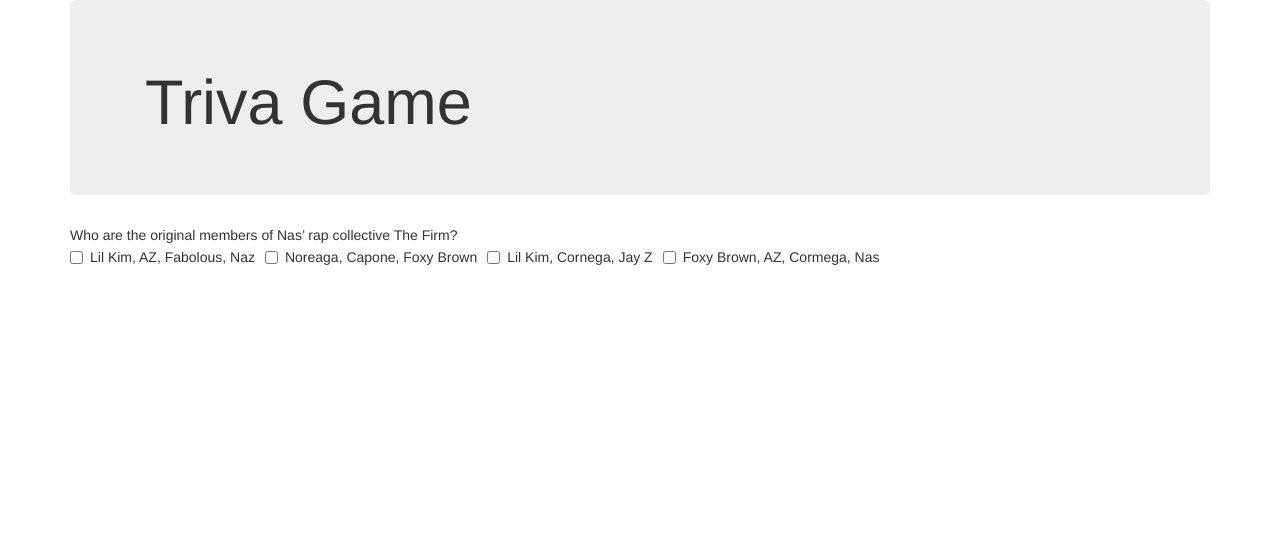
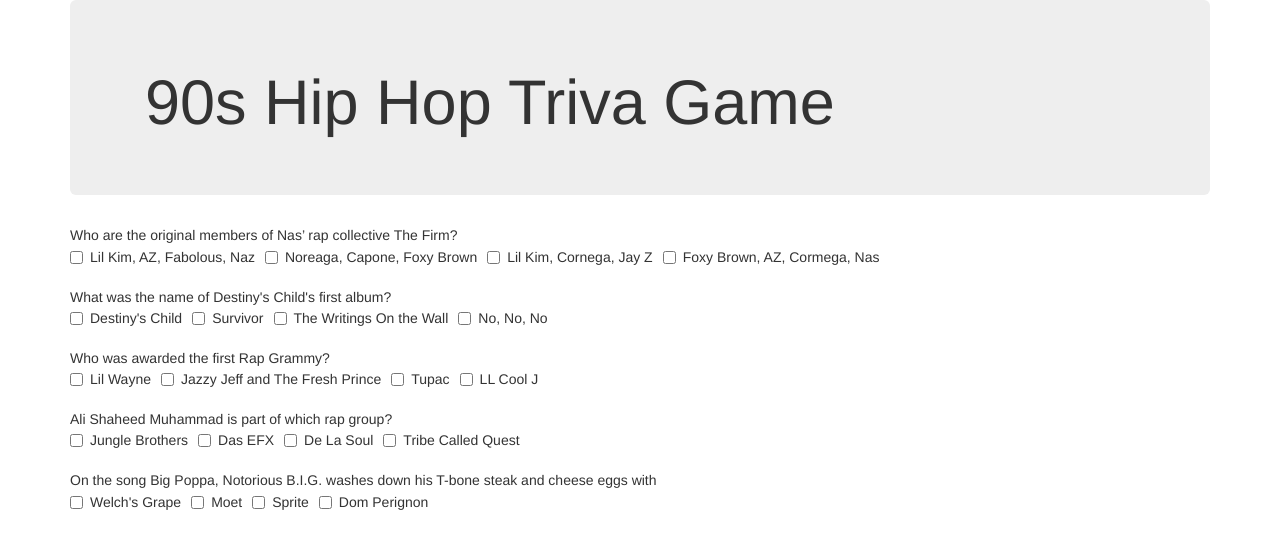
Before and after one commit to WillieDavonSmalls/TriviaGame, a plain HTML site: page index.html in a window 1280 px wide. Drawn offline with nearby package versions, Linux system fonts and the light colour scheme.

Commit message:
changed the loop variable to make all options display

```diff
--- a/assets/javascript/app.js
+++ b/assets/javascript/app.js
@@ -60,13 +60,13 @@
     var radioButton ='';
 
     //loop through the options array to create the radio button options
-    for(var i = 0; i < options.length; i++){
+    for(var j = 0; j < options.length; j++){
         var radioButton1 =
-        '<label class=' + '"checkbox-inline"' + '><input type=' + '"checkbox"' + 'name=' + '"number"' + '>' + options[i] + '</label>';
+        '<label class=' + '"checkbox-inline"' + '><input type=' + '"checkbox"' + 'name=' + '"number"' + '>' + options[j] + '</label>';
         radioButton = radioButton + radioButton1;
     }
 
-    radioButton = '<form>' + radioButton + '</form>'
+    radioButton = '<form>' + radioButton + '</form><br>'
     $('#questionHolder').append(radioButton);
 
 }
--- a/index.html
+++ b/index.html
@@ -15,7 +15,7 @@
     <div class="container">
         <div class="jumbotron jumbotron-fluid">
             <div class="container">
-                <h1 class="display-4">Triva Game</h1>
+                <h1 class="display-4">90s Hip Hop Triva Game</h1>
             </div>
         </div>
 
```
